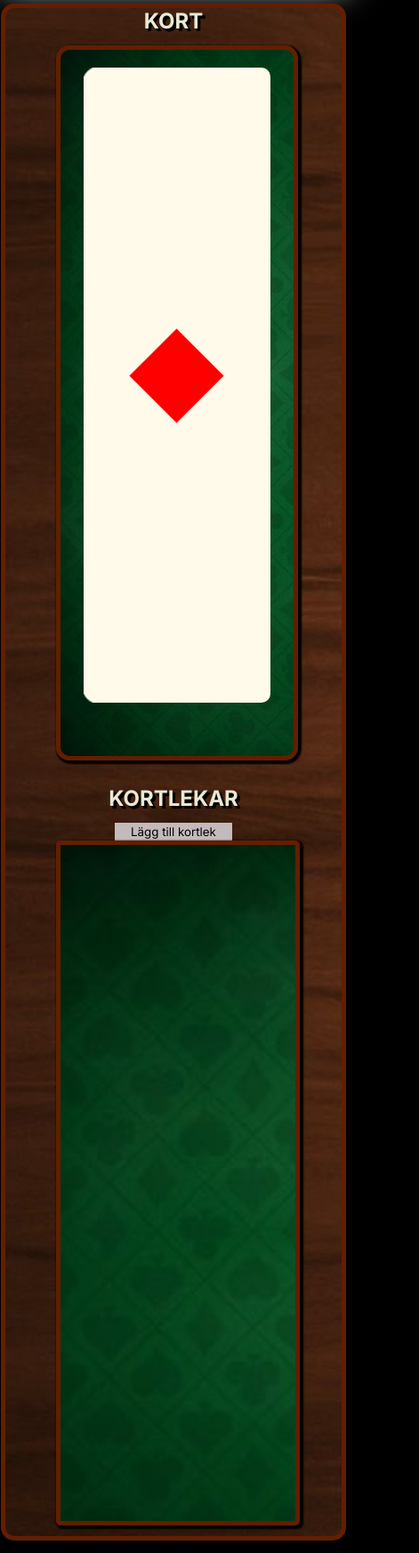
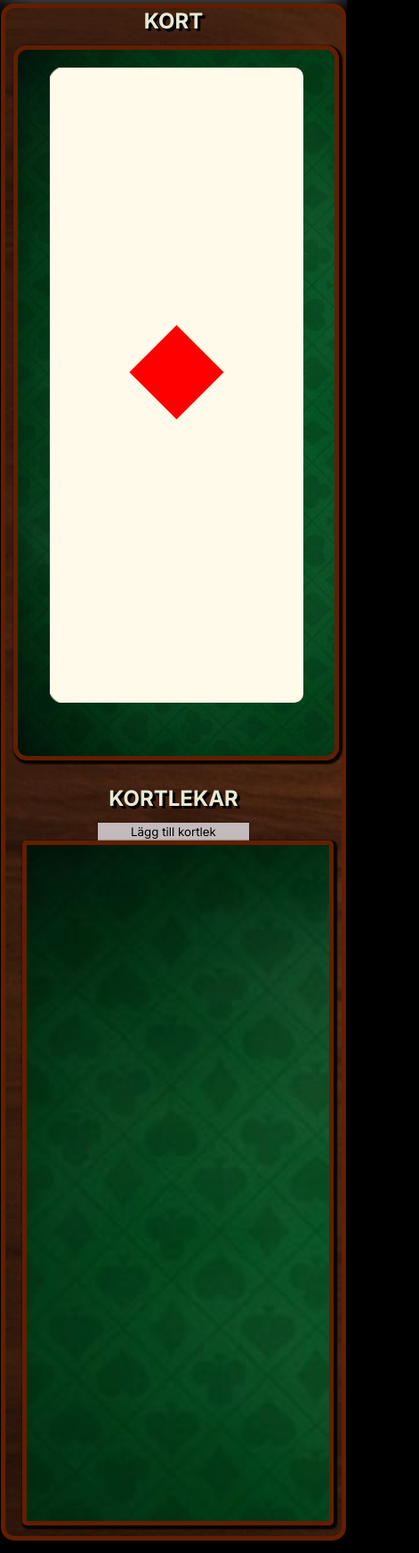
Before and after one commit to Carlbern/projektFlashCards, a website with bundled scripts: page index.html in a window 390 px wide. Shown: the part 166-1912 px from the top of the page at 89% size, 471 px wide, since content can reach past the window. Built offline with nearby package versions, Linux system fonts and the light colour scheme; a web font is replaced by a local one.

Commit message:
fixade css för mobil

```diff
--- a/stilmallar/style.css
+++ b/stilmallar/style.css
@@ -41,7 +41,6 @@ body {
   #kortlekar {
     background-image: url("/bilder/mattaKortlekarMobil.jpg") !important;
     background-size: cover !important;
-    grid-template-columns: 1fr 1fr 1fr 1fr !important;
   }
   #spel {
     width: 70% !important;
@@ -79,3 +78,14 @@ body {
     order: 2 !important;
   }
 }
+@media only screen and (max-width: 600px) {
+  #headBild {
+    display: none;
+  }
+  #spel {
+    width: 95% !important;
+  }
+  aside {
+    width: 90% !important;
+  }
+}
```
Also changed, not shown: 1 other file.
